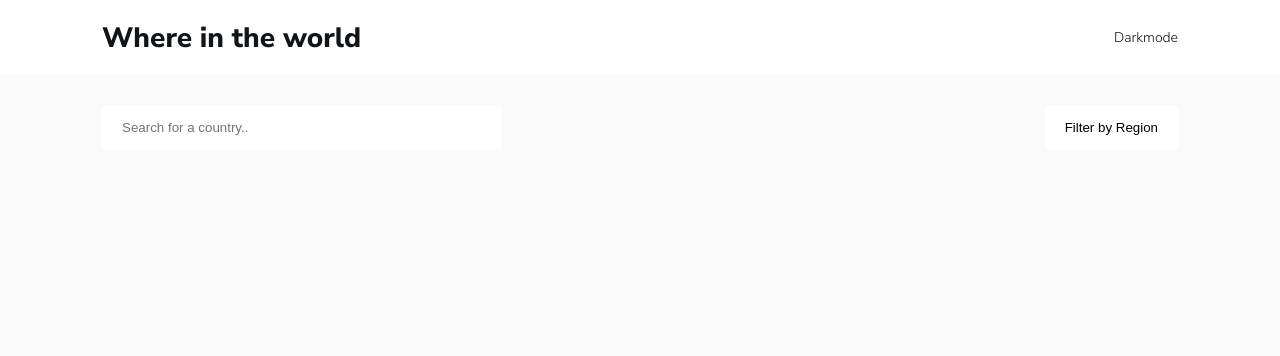
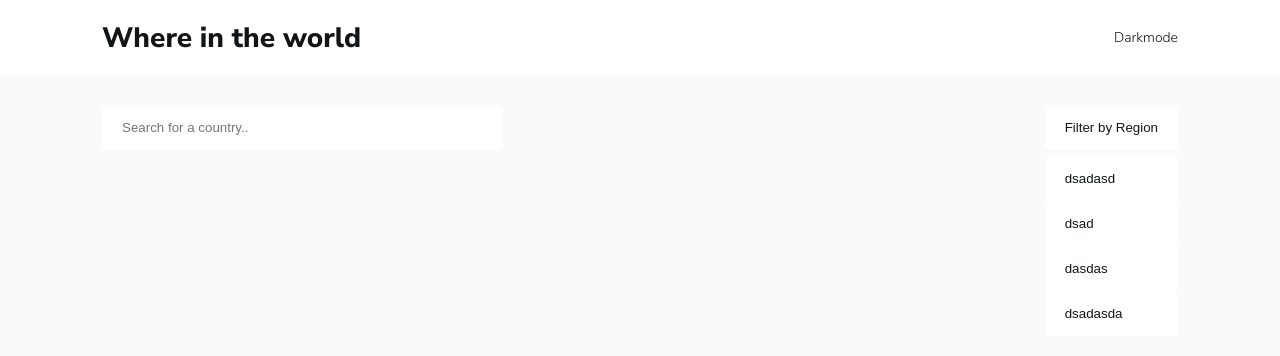
Before and after one commit to PaulPintang/vue-countries-website, a Vue app: page / in a window 1280 px wide. Both pictures are taken after a click on the button "Filter by Region". Shown: the top 356 px of the page. Built offline with nearby package versions, Linux system fonts and the light colour scheme.

Commit message:
filter toggle dropdown

```diff
--- a/public/index.html
+++ b/public/index.html
@@ -4,6 +4,13 @@
     <meta charset="utf-8" />
     <meta http-equiv="X-UA-Compatible" content="IE=edge" />
     <meta name="viewport" content="width=device-width,initial-scale=1.0" />
+    <link
+      rel="stylesheet"
+      href="https://cdnjs.cloudflare.com/ajax/libs/font-awesome/6.0.0/css/all.min.css"
+      integrity="sha512-9usAa10IRO0HhonpyAIVpjrylPvoDwiPUiKdWk5t3PyolY1cOd4DSE0Ga+ri4AuTroPR5aQvXU9xC6qOPnzFeg=="
+      crossorigin="anonymous"
+      referrerpolicy="no-referrer"
+    />
     <link rel="icon" href="<%= BASE_URL %>favicon.ico" />
     <title><%= htmlWebpackPlugin.options.title %></title>
   </head>
--- a/src/App.vue
+++ b/src/App.vue
@@ -43,6 +43,7 @@ button {
   padding: 15px 20px;
   border-radius: 5px;
   border: none;
+  color: hsl(200, 15%, 8%);
 }
 button:hover {
   cursor: pointer;
--- a/src/components/Filter.vue
+++ b/src/components/Filter.vue
@@ -4,9 +4,17 @@
       <div>
         <input type="text" name="" id="" placeholder="Search for a country.." />
       </div>
-      <button>
-        <p>Filter by Region</p>
-      </button>
+      <div>
+        <button @click="handleFilter">
+          <p>Filter by Region</p>
+        </button>
+        <div v-if="show" class="items">
+          <button>dsadasd</button>
+          <button>dsad</button>
+          <button>dasdas</button>
+          <button>dsadasda</button>
+        </div>
+      </div>
     </div>
   </div>
 </template>
@@ -14,11 +22,34 @@
 <script>
 export default {
   name: "Filter",
+  data() {
+    return {
+      show: false,
+    };
+  },
+  methods: {
+    handleFilter() {
+      this.show = !this.show;
+    },
+  },
 };
 </script>
 
 <style scoped>
+.flex {
+  align-items: unset;
+}
 .search {
   padding: 30px 0;
 }
+.items button {
+  display: flex;
+  flex-direction: column;
+  position: absolute;
+  top: 6px;
+}
+.items button {
+  width: 100%;
+  position: relative;
+}
 </style>
```
